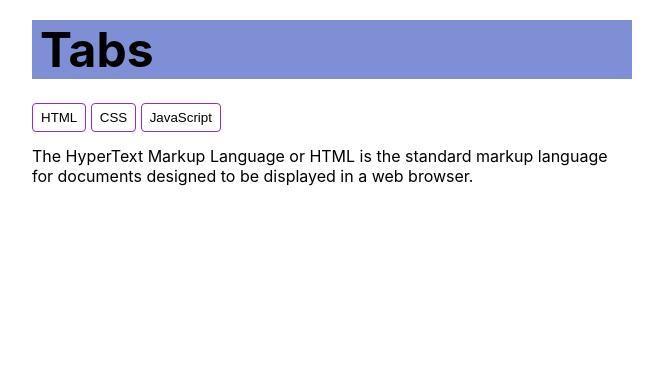
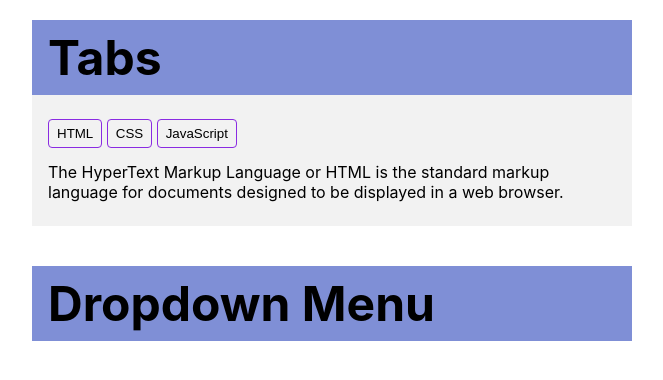
Before and after one commit to Chibuike-web/User-Interface-Practice, a plain HTML site: page index.html in a window 1280 px wide. Shown: the whole page, without its empty margins (308-971 px from the left). Drawn offline with Linux system fonts and the light colour scheme.

Commit message:
minor updates

```diff
--- a/index.html
+++ b/index.html
@@ -6,13 +6,13 @@
 		<meta name="viewport" content="width=device-width, initial-scale=1.0" />
 		<title>JavaScript Beginners Project</title>
 		<link rel="stylesheet" href="./scss/styles.css" />
-		<script src="./js/tabs.js" defer></script>
+		<script src="./js/main.js" type="module" defer></script>
 	</head>
 	<body>
 		<!-- Tabs -->
 		<section>
 			<h1>Tabs</h1>
-			<div class="wrapper">
+			<div class="tab-wrapper">
 				<nav class="tab-list" role="tablist">
 					<button class="tab" role="tab" aria-selected="true" tabindex="0">HTML</button>
 					<button class="tab" role="tab" aria-selected="false" tabindex="1">CSS</button>
@@ -26,5 +26,11 @@
 				</article>
 			</div>
 		</section>
+
+		<!-- Dropdown Menu -->
+		<section>
+			<h1>Dropdown Menu</h1>
+			<div class="dropdown-wrapper"></div>
+		</section>
 	</body>
 </html>
--- /dev/null
+++ b/js/main.js
@@ -0,0 +1 @@
+import "./tabs.js";
--- /dev/null
+++ b/scss/_dropdown.scss
@@ -0,0 +1,2 @@
+.dropdown-wrapper {
+}
--- a/scss/_tabs.scss
+++ b/scss/_tabs.scss
@@ -1,21 +1,20 @@
 section {
-	display: flex;
-	flex-direction: column;
 	width: 100%;
 	max-width: 600px;
 	margin-block: 20px;
-	gap: 24px;
 
 	h1 {
 		font-size: 48px;
 		background-color: rgba(0, 32, 174, 0.5);
-		padding-inline: 8px;
+		padding: 8px 16px;
 	}
 
-	.wrapper {
+	.tab-wrapper {
 		display: flex;
 		flex-direction: column;
 		gap: 14px;
+		padding: 24px 16px;
+		background-color: #f2f2f2;
 	}
 
 	nav {
```
Also changed, not shown: scss/styles.css, 1 other file.
